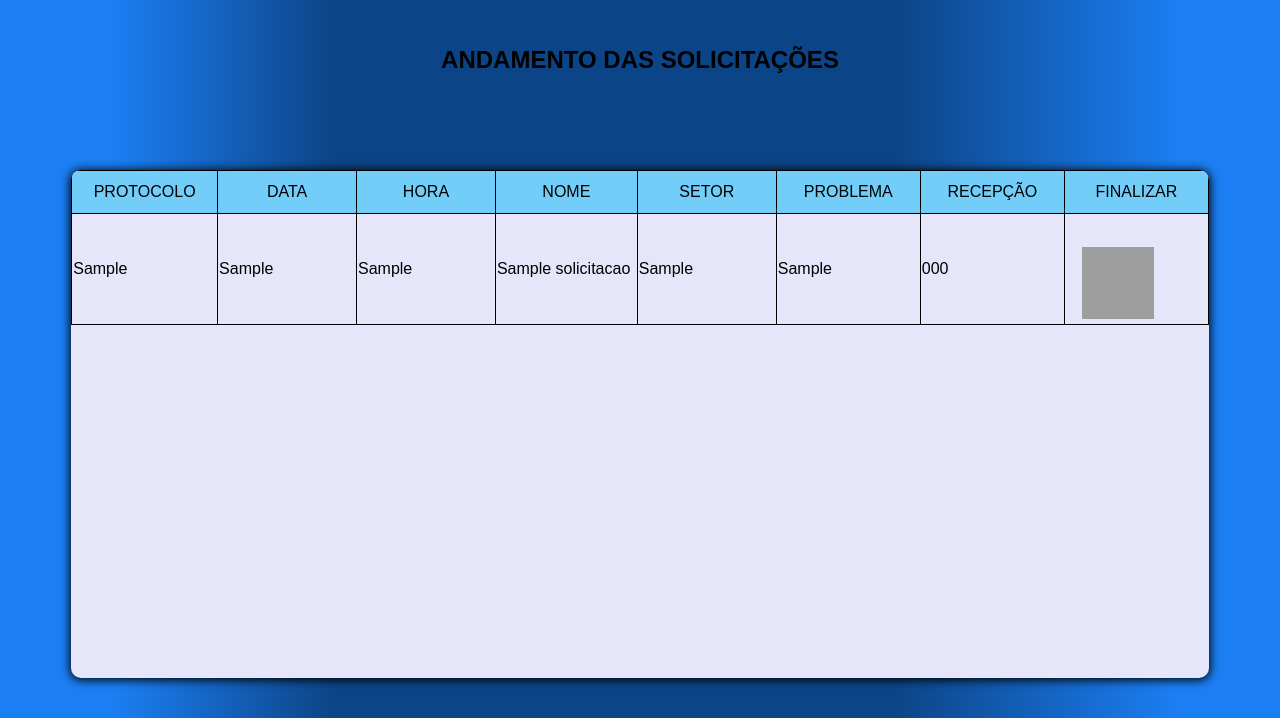
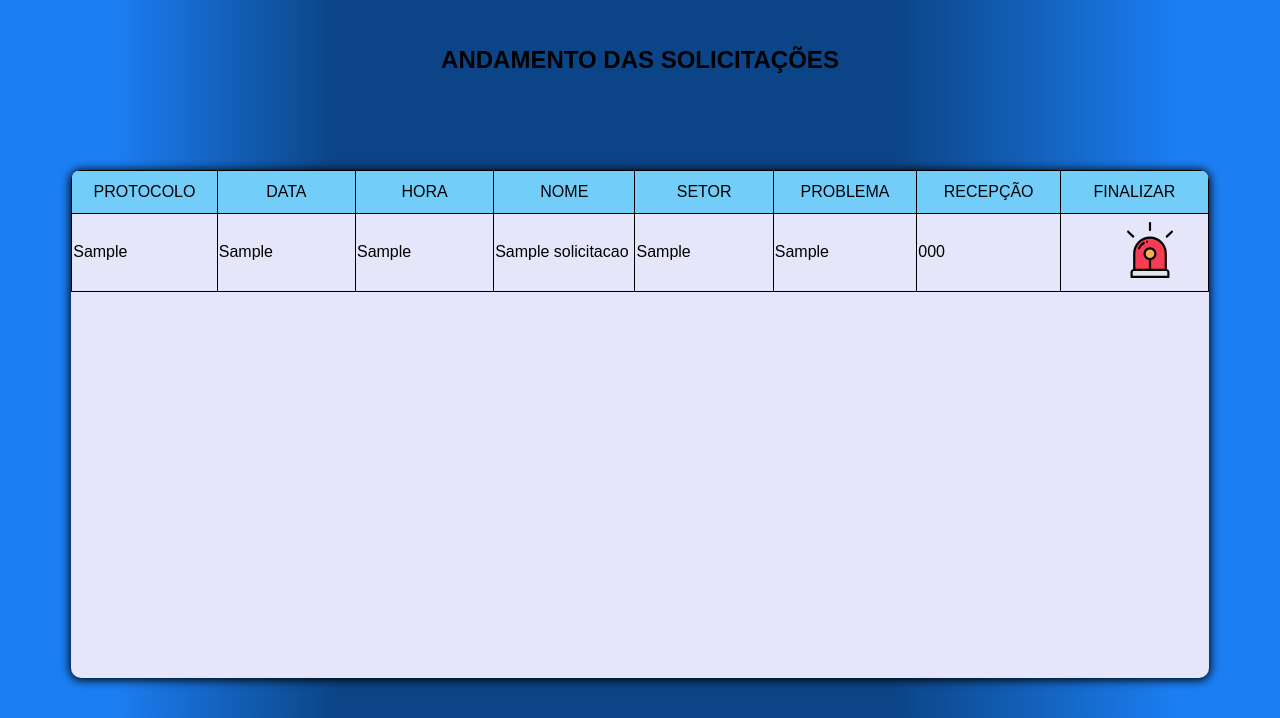
Before and after one commit to Igor-S-Souza/Trabalho-Final-1, a PHP site: page /ADM/andamento_solicitacao.php in a window 1280 px wide. Shown: the top 718 px of the page. Run offline with PHP 8.4, Linux system fonts and the light colour scheme; the visitor is signed in with stand-in values (Sample User, id 1); tables that the repository leaves empty hold one stand-in row (values such as "Sample post"); grey boxes are pictures that could not be loaded.

Commit message:
img finalizar

```diff
--- a/CSS/estilo.css
+++ b/CSS/estilo.css
@@ -338,9 +338,10 @@ img{
     box-shadow: 0 1px 10px 1px black;
 }
 .finalizar_img{
-	margin-left: 2vh;
-	height: 9vh;
-	width: 9vh;
+	margin-top: 0vh;
+	margin-left: 7.5vh;
+	height: 7vh;
+	width: 7vh;
 }
 ::-webkit-scrollbar {
 width:10px;
```
Also changed, not shown: IMAGENS/finalizar_chamado.svg (added).
